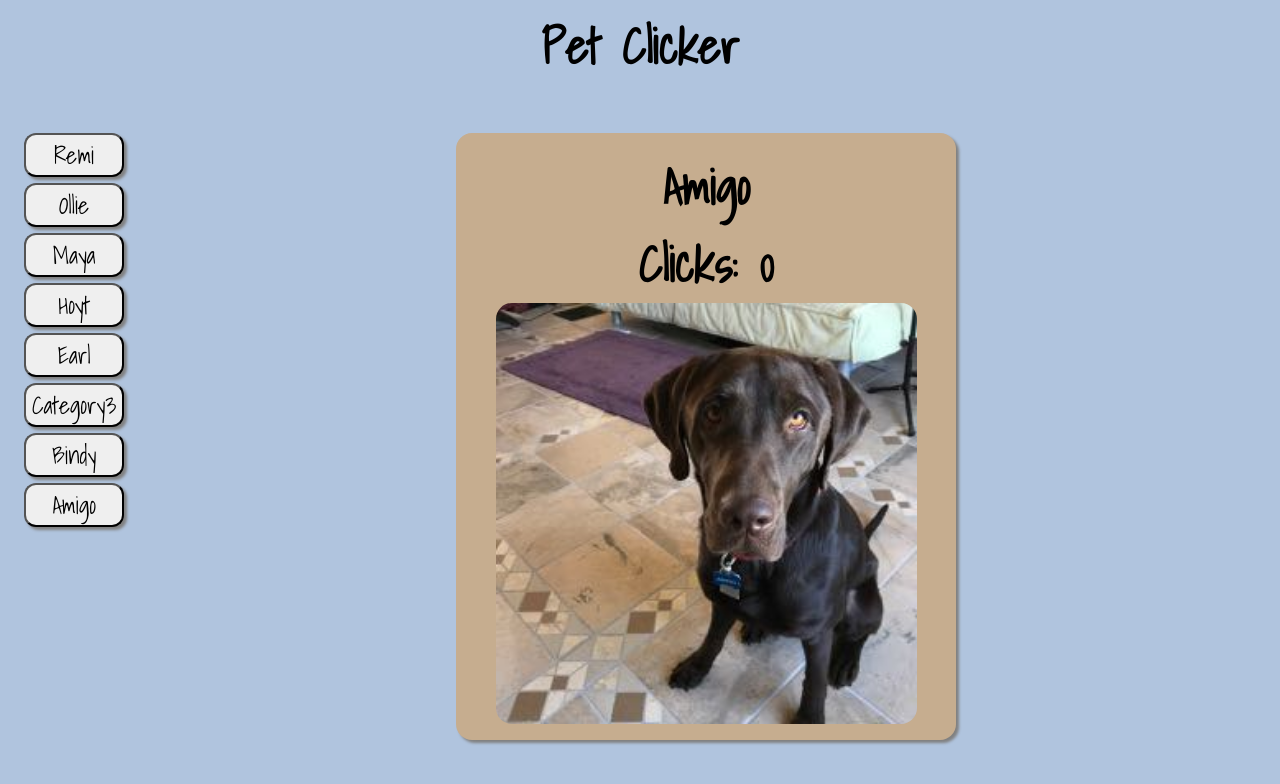
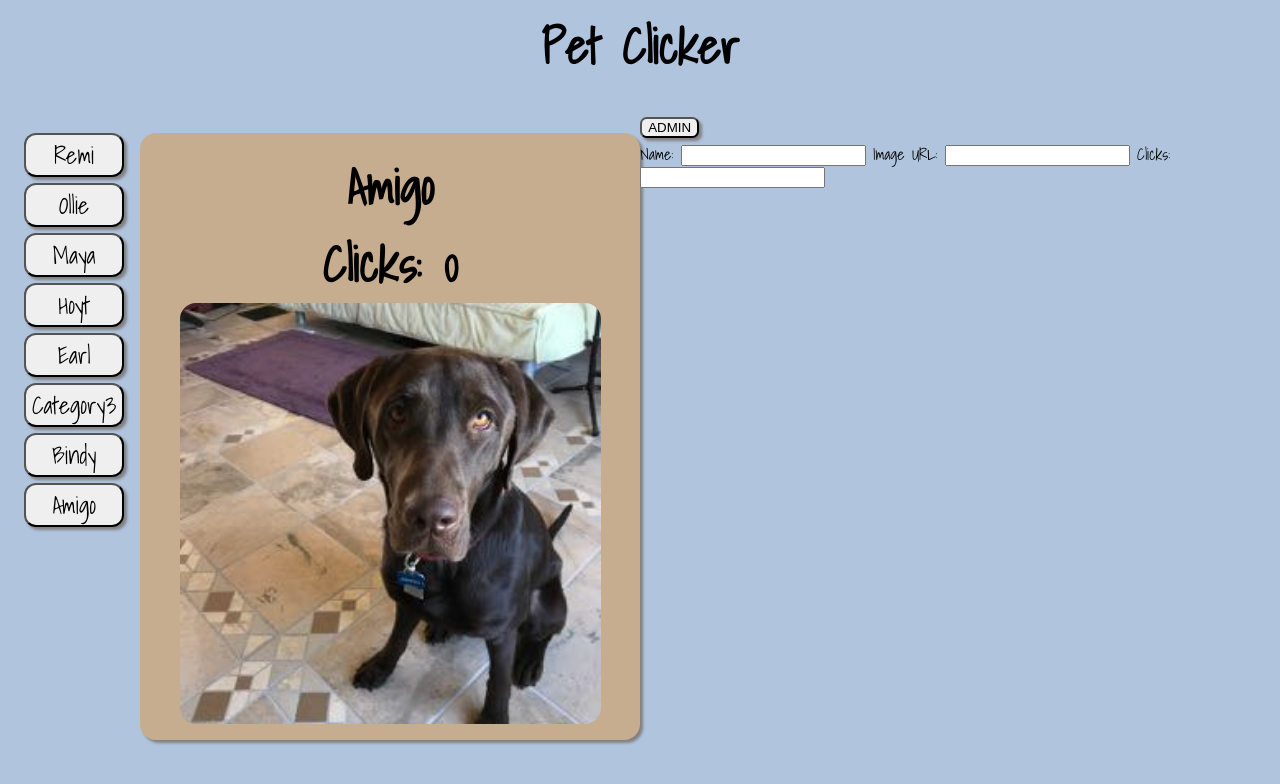
Before and after one commit to karenkepner/Pet-Clicker, a plain HTML site: page index.html in a window 1280 px wide. Drawn offline with Linux system fonts and the light colour scheme.

Commit message:
add admin form and button

```diff
--- a/index.html
+++ b/index.html
@@ -14,6 +14,17 @@
       </section>
       <section id="petSpace">
       </section>
+      <section id="admin">
+        <button id="adminButton">ADMIN</button>
+        <form id="adminForm">
+          <label for="name">Name: </label>
+          <input type="text" name="name" id="petName">
+          <label for="url">Image URL: </label>
+          <input type="url" name="imageURL" id="imageURL">
+          <label for="clicks">Clicks: </label>
+          <input type="number" name="clicks" id="clicksUpdate">
+        </form>
+      </section>
     </main>
     <script src="js/app.js"></script>
   </body>
```
